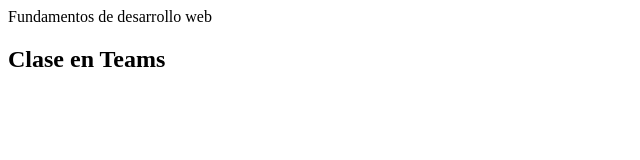
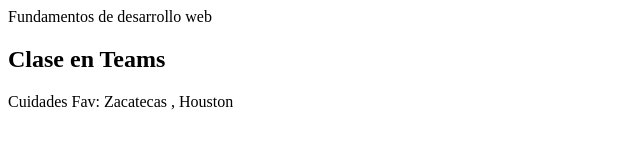
Before and after one commit to VictoriaA01/website_prueba_52, a plain HTML site: page index.html in a window 1280 px wide. Shown: the whole page, without its empty margins (0-640 px from the left). Drawn offline with Linux system fonts and the light colour scheme.

Commit message:
agregue temas de la materia

```diff
--- a/index.html
+++ b/index.html
@@ -9,5 +9,7 @@
     <!-- Esta es una pagina de prueba -->
     <h31>Fundamentos de desarrollo web</h1>
     <h2>Clase en Teams</h2>
+
+    <p>Cuidades Fav: Zacatecas , Houston</p>
 </body>
 </html>
```
